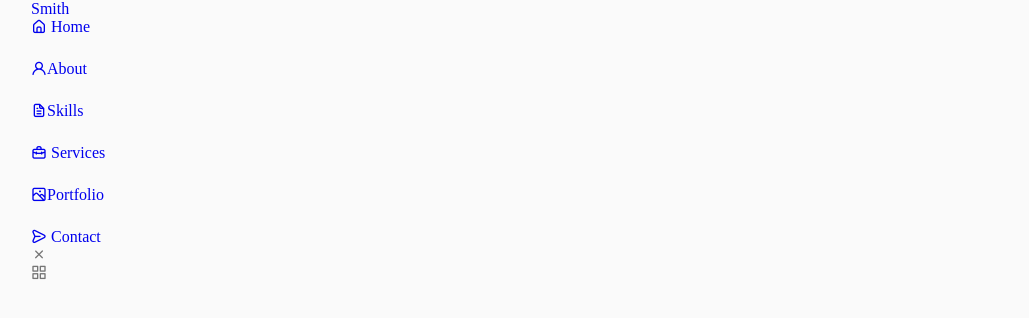
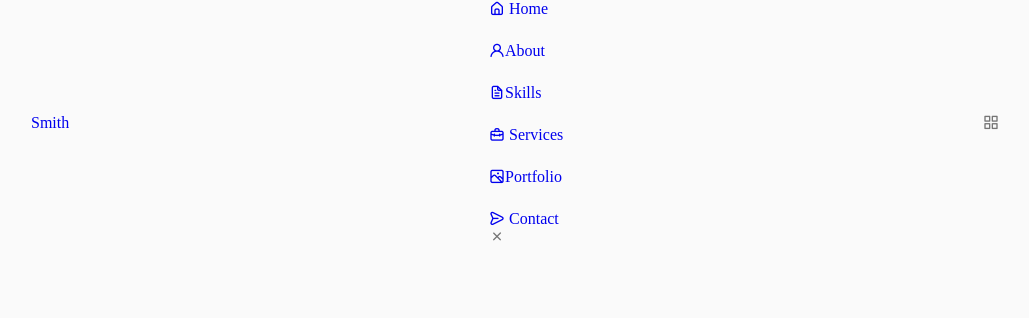
Before and after one commit to Amizero-Tresor/Amizero-sPortfolio, a React (Create React App) app: page / in a window 1280 px wide. Shown: the top 318 px of the page, without its empty margins (125-1154 px from the left). Built offline with nearby package versions, Linux system fonts and the light colour scheme.

Commit message:
auto-commit-76d1cf5183dc42e4b254b807e41c3ce3

```diff
--- a/src/components/header/header.css
+++ b/src/components/header/header.css
@@ -8,4 +8,8 @@
 }
 .nav{
     height: calc(var(--header-height)+1.5rem);
+    display: flex;
+    justify-content: space-between;
+    align-items: center;
+    column-gap: 1rem;
 }
```
